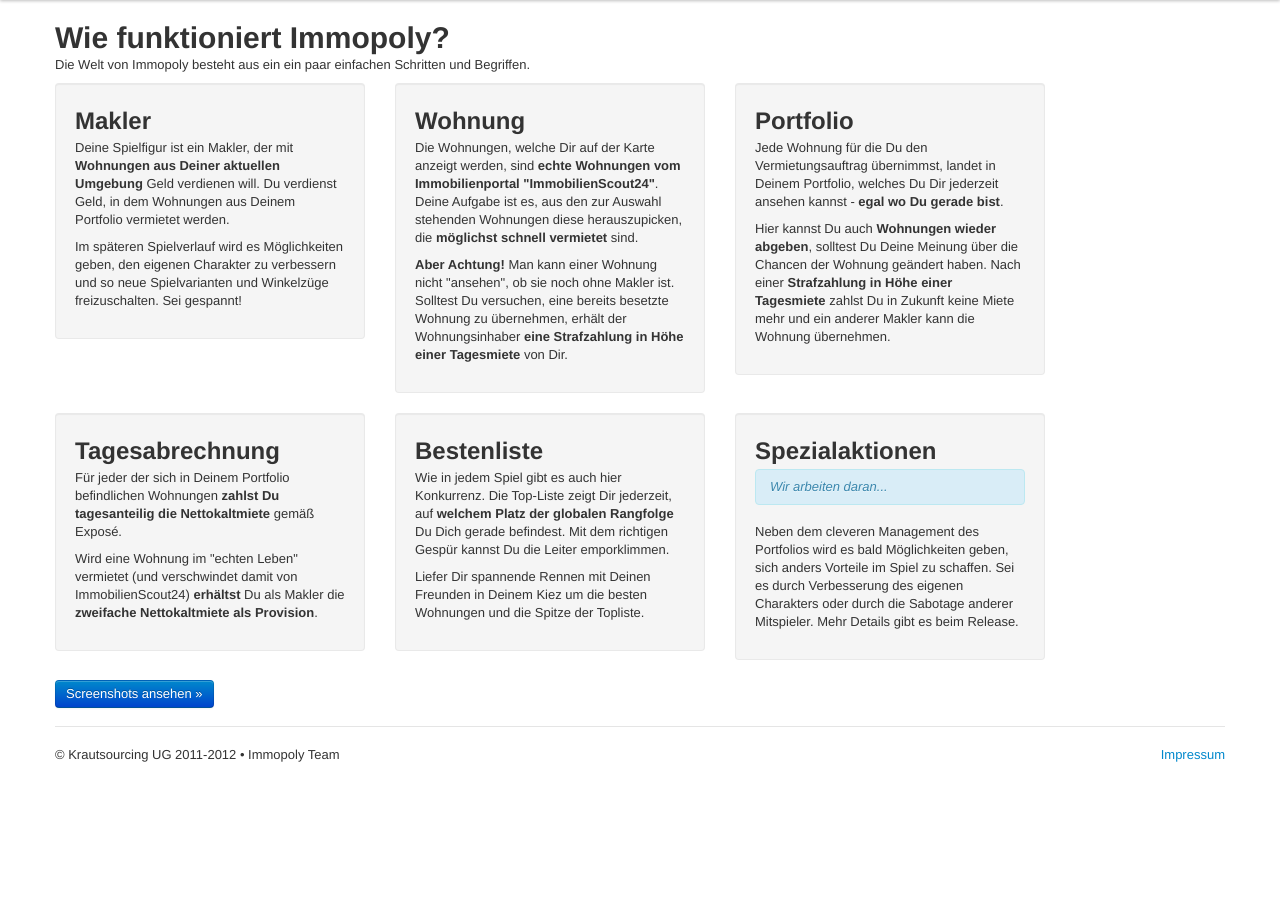
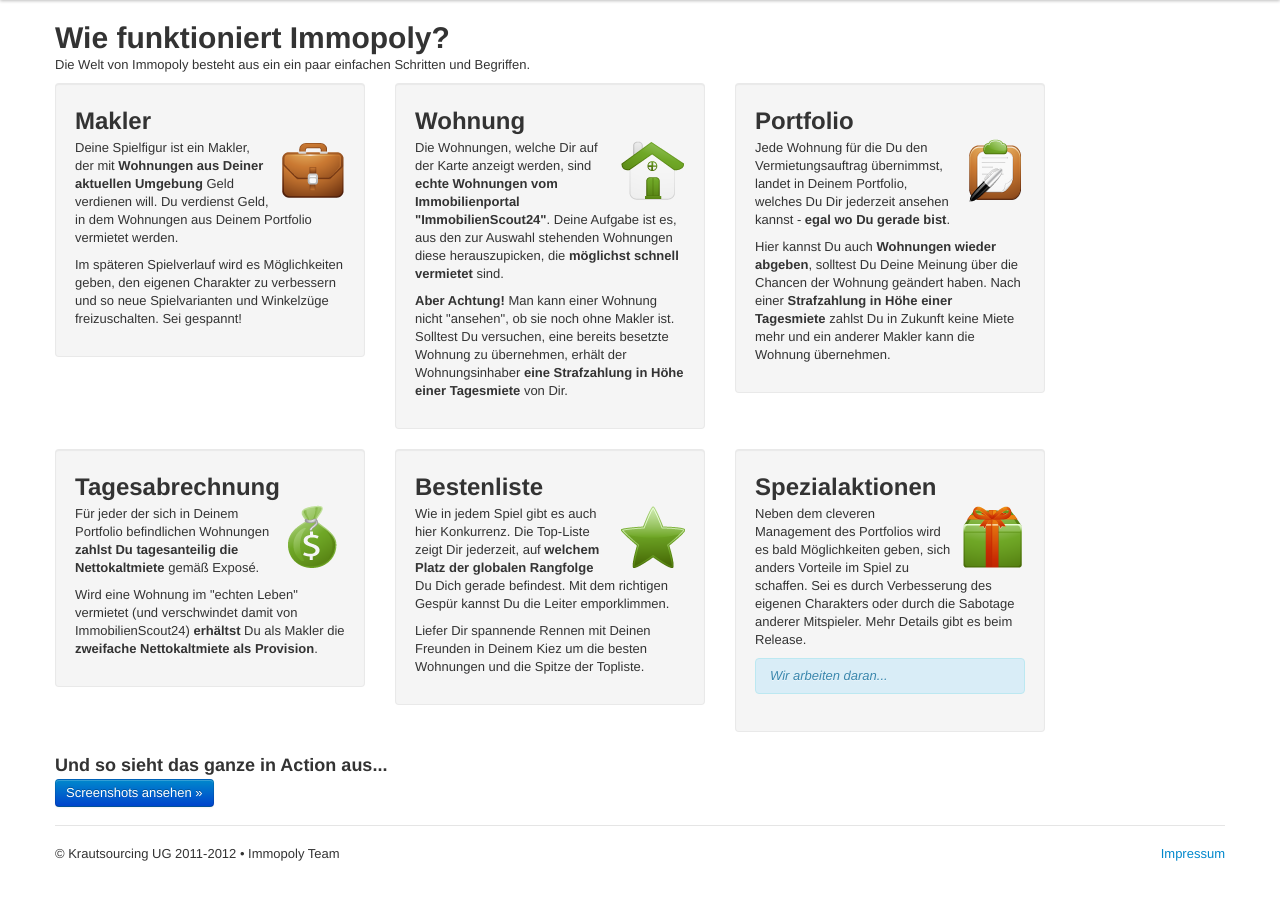
Before and after one commit to stefanhoth/immopoly-website, a PHP site: page /description.html in a window 1280 px wide. Shown: the part 40-952 px from the top of the page. Before the commit the page ends 802 px from the top, so only its background shows below. Run offline with PHP 8.4, Linux system fonts and the light colour scheme; some libraries are stand-ins or nearby versions.

Commit message:
Add icons to description

```diff
--- a/content/description.inc.php
+++ b/content/description.inc.php
@@ -3,6 +3,7 @@
 <div class="row">
 	<div class="span3 well">
 		<h2>Makler</h2>
+		<img src="img/layout/makler.png" alt="Makler" class="desc-icon"/>
 		<p>
 			Deine Spielfigur ist ein Makler, der mit <strong>Wohnungen aus Deiner aktuellen Umgebung</strong> Geld verdienen will. Du verdienst Geld, in dem Wohnungen aus Deinem Portfolio vermietet werden.
 		</p>
@@ -12,6 +13,7 @@
 	</div>
 	<div class="span3 well">
 		<h2>Wohnung</h2>
+		<img src="img/layout/wohnung.png" alt="Wohnung" class="desc-icon"/>
 		<p>
 			Die Wohnungen, welche Dir auf der Karte anzeigt werden, sind <strong>echte Wohnungen vom Immobilienportal "ImmobilienScout24"</strong>. Deine Aufgabe ist es, aus den zur Auswahl stehenden Wohnungen diese herauszupicken, die <strong>möglichst schnell vermietet</strong> sind.
 		</p>
@@ -21,6 +23,7 @@
 	</div>
 	<div class="span3 well">
 		<h2>Portfolio</h2>
+		<img src="img/layout/portfolio.png" alt="Portfolio" class="desc-icon"/>
 		<p>
 			Jede Wohnung für die Du den Vermietungsauftrag übernimmst, landet in Deinem Portfolio, welches Du Dir jederzeit ansehen kannst - <strong>egal wo Du gerade bist</strong>.
 		</p>
@@ -31,6 +34,7 @@
 <div class="row">
 	<div class="span3 well">
 		<h2>Tagesabrechnung</h2>
+		<img src="img/layout/tagesabrechnung.png" alt="Tagesabrechnung" class="desc-icon"/>
 		<p>
 			Für jeder der sich in Deinem Portfolio befindlichen Wohnungen <strong>zahlst Du tagesanteilig die Nettokaltmiete</strong> gemäß Exposé.
 		</p>
@@ -40,6 +44,7 @@
 	</div>
 	<div class="span3 well">
 		<h2>Bestenliste</h2>
+		<img src="img/layout/bestenliste.png" alt="Bestenliste" class="desc-icon"/>
 		<p>
 			Wie in jedem Spiel gibt es auch hier Konkurrenz. Die Top-Liste zeigt Dir jederzeit, auf <strong>welchem Platz der globalen Rangfolge</strong> Du Dich gerade befindest. Mit dem richtigen Gespür kannst Du die Leiter emporklimmen.
 		</p>
@@ -49,12 +54,14 @@
 	</div>
 	<div class="span3 well">
 		<h2>Spezialaktionen</h2>
+		<img src="img/layout/spezialaktionen.png" alt="Spezialaktionen" class="desc-icon"/>
+		<p>
+			Neben dem cleveren Management des Portfolios wird es bald Möglichkeiten geben, sich anders Vorteile im Spiel zu schaffen. Sei es durch Verbesserung des eigenen Charakters oder durch die Sabotage anderer Mitspieler. Mehr Details gibt es beim Release.
+		</p>
 		<p class="alert alert-info">
 			<em>Wir arbeiten daran...</em>
 		</p>
-		<p>
-			Neben dem cleveren Management des Portfolios wird es bald Möglichkeiten geben, sich anders Vorteile im Spiel zu schaffen. Sei es durch Verbesserung des eigenen Charakters oder durch die Sabotage anderer Mitspieler. Mehr Details gibt es beim Release.
-		</p>
 	</div>
 </div>
+<h3>Und so sieht das ganze in Action aus...</h3>
 <p><a class="btn btn-primary" href="screenshots.html">Screenshots ansehen &raquo;</a></p>
--- a/css/overrides.css
+++ b/css/overrides.css
@@ -21,3 +21,8 @@
 .carousel-control{
 	top: 50%;
 }
+
+img.desc-icon{
+	float:right;
+	margin: 0 0 5px 10px;
+}
```
Also changed, not shown: img/layout/bestenliste.png (added), img/layout/makler.png (added), img/layout/portfolio.png (added), img/layout/spezialaktionen.png (added), img/layout/tagesabrechnung.png (added), img/layout/wohnung.png (added).
